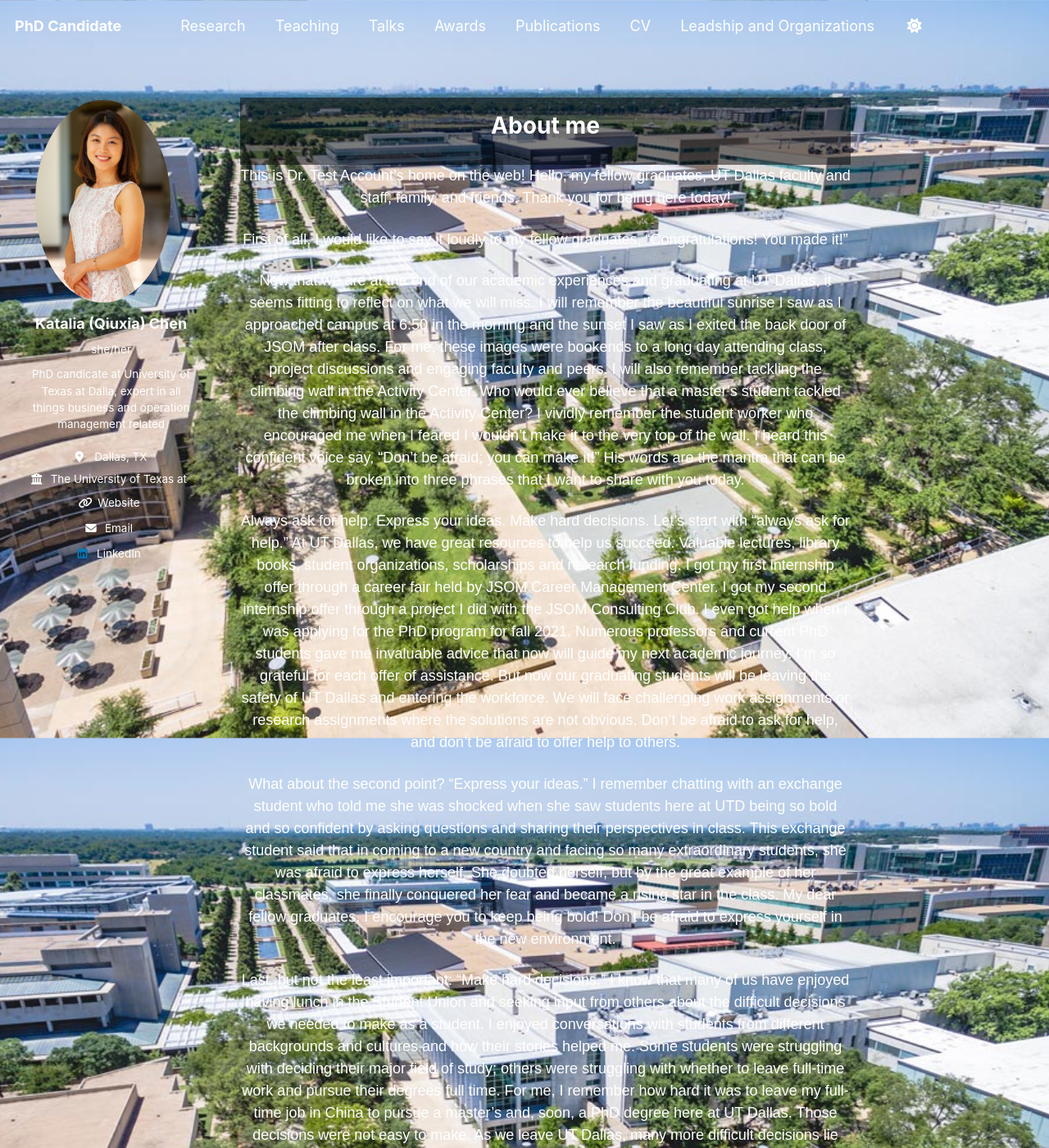
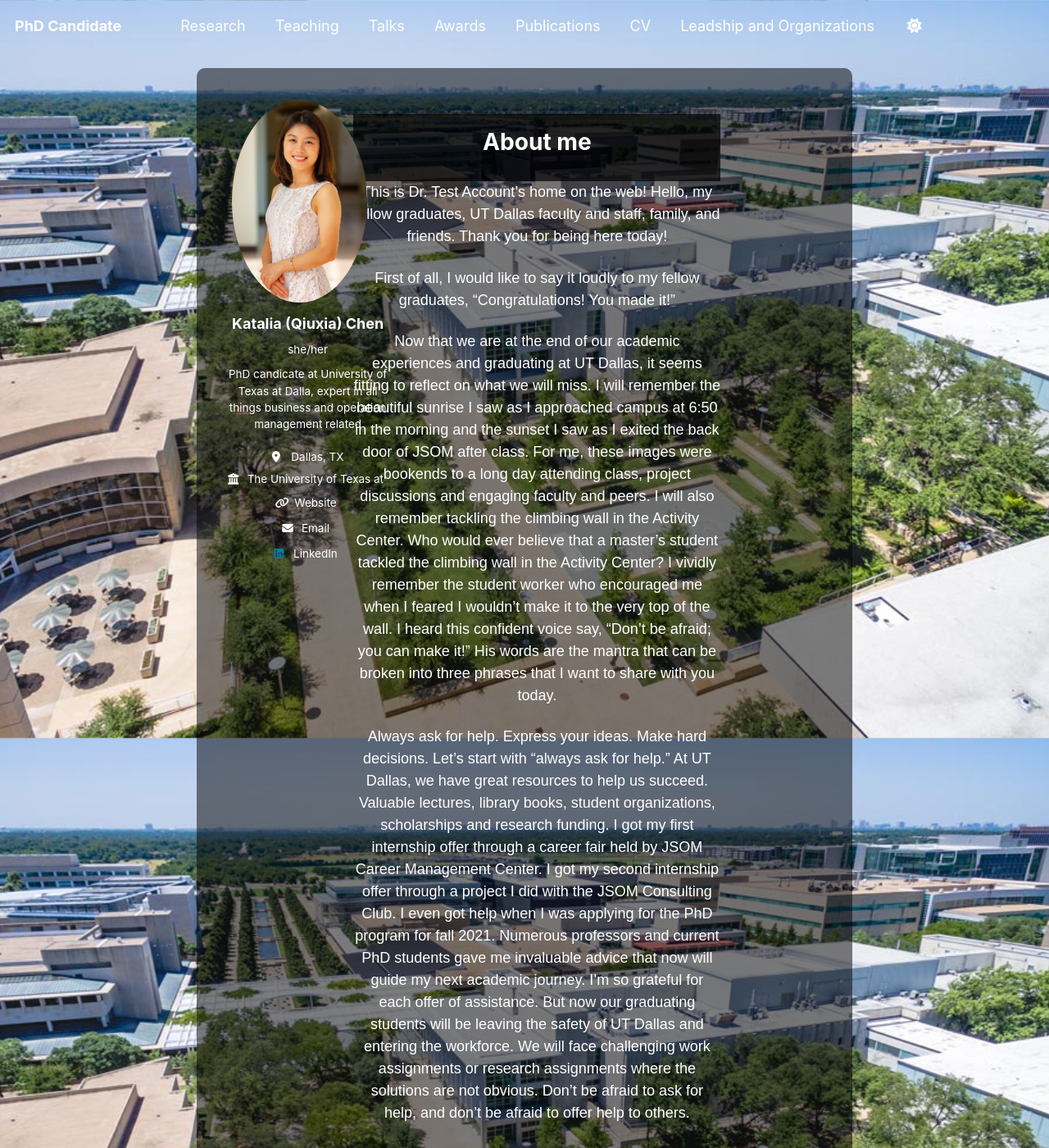
Before and after one commit to qxc2/Katalia_Qiuxia_Chen_v1, a Jekyll site: the page built from _pages/about.md, in a window 1280 px wide and 1400 px high. Shown: the whole window at 82% size. Built offline with Jekyll 4.4.1, drawn with Linux system fonts in a browser that asks for light colours.

Commit message:
Update style.css

```diff
--- a/assets/css/style.css
+++ b/assets/css/style.css
@@ -14,17 +14,26 @@ body {
 
 /* Styling for the header */
 header {
-  background-color: rgba(0, 0, 0, 0.5); /* Semi-transparent black background */
+  background-color: rgba(0, 0, 0, 0.7); /* Dark semi-transparent background */
   padding: 20px;
   text-align: center;
+  color: white;
 }
 
-/* Basic styling for the content */
+/* Main content styling */
 .main-content {
   padding: 20px;
   text-align: center;
+  background: rgba(0, 0, 0, 0.5);
+  border-radius: 10px;
+  max-width: 800px;
+  margin: 20px auto;
 }
 
 /* Footer Styling */
 .page__footer {
   background-color: rgba(0, 0, 0, 0.7);
+  padding: 10px;
+  text-align: center;
+  color: white;
+}
```
